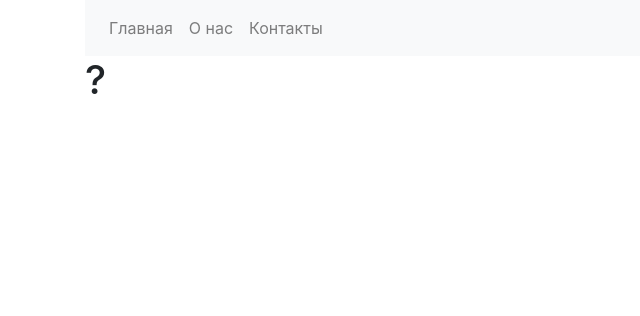
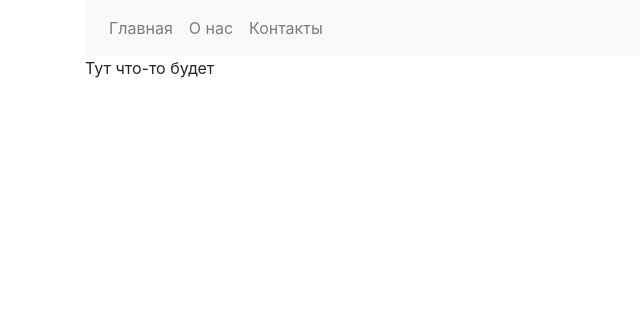
Before and after one commit to Dr0nx/adpp, a Python web app: template lesson_4/templates/about.html in a window 1280 px wide. Shown: the top 316 px of the page, without its empty margins (0-640 px from the left). Run offline with Jinja, Linux system fonts and the light colour scheme; the template is opened without the code that fills it, so the values that code supplies are empty; some libraries are stand-ins or nearby versions.

Commit message:
Update about.html

```diff
--- a/lesson_4/templates/about.html
+++ b/lesson_4/templates/about.html
@@ -1,7 +1,13 @@
 {% extends "base.html" %}
-{% block title %}О нас{% endblock %}
-{% block style %}{% include "inc-style.html" %}{% endblock %}
-{% block menu %}{% include "inc-menu.html" %}{% endblock %}
+{% block title %}
+О нас
+{% endblock %}
+{% block style %}
+{% include "inc-style.html" %}
+{% endblock %}
+{% block menu %}
+{% include "inc-menu.html" %}
+{% endblock %}
 {% block body %}
-<h1>?</h1>
+Тут что-то будет
 {% endblock %}
```
